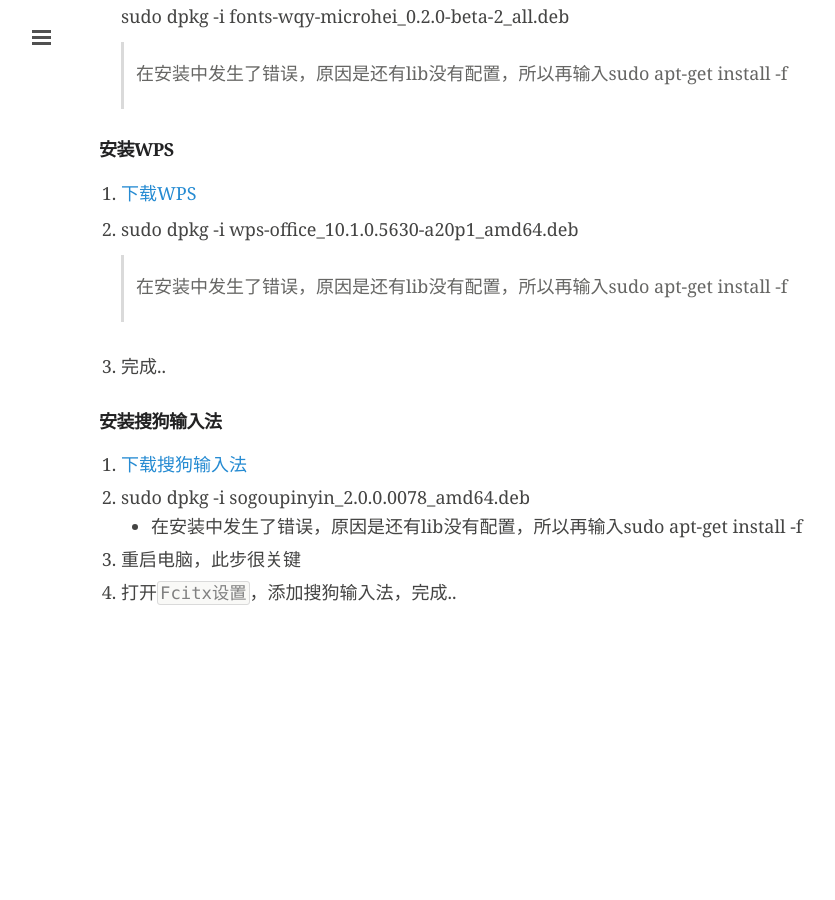
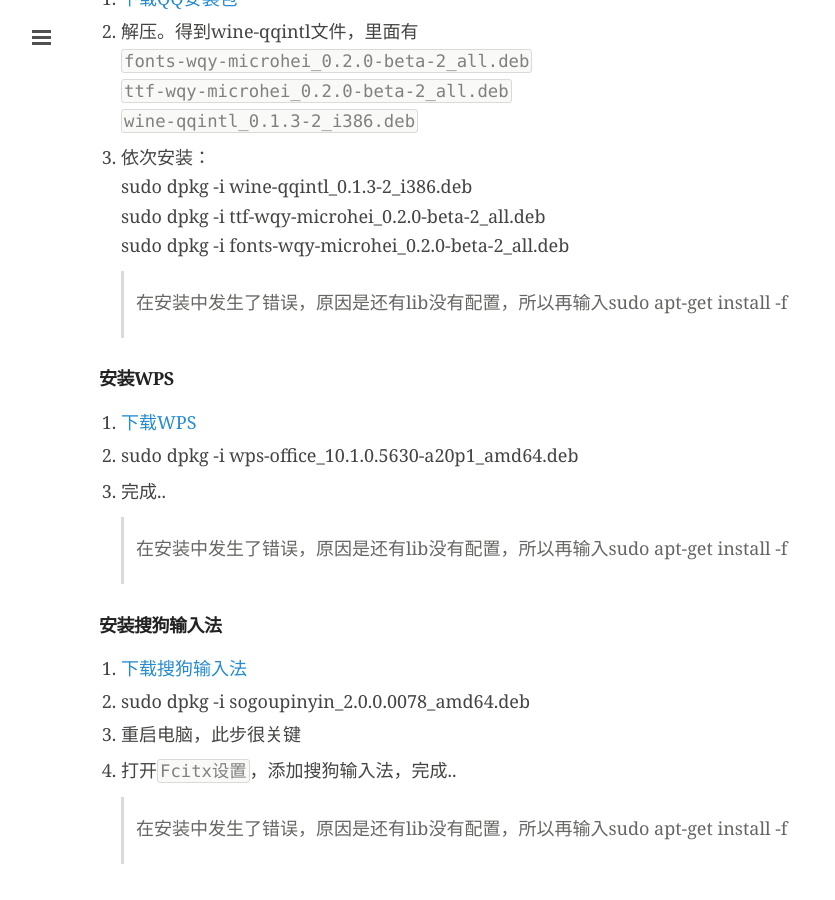
Before and after one commit to Lsqboy/jekyll_bolg, a Jekyll site: the page built from _posts/2016-08-02-ubuntu-use.md, in a window 1280 px wide and 900 px high, scrolled down 2310 px. Shown: the whole window, without its empty margins (1-836 px from the left). Built offline with Jekyll 4.4.1, drawn with Linux system fonts in a browser that asks for light colours; comment, search, counter and statistics services are not loaded; before the commit the page ends 2954 px from its top, so only the background shows below that.

Commit message:
新增ubuntu使用体验

```diff
--- a/_posts/2016-08-02-ubuntu-use.md
+++ b/_posts/2016-08-02-ubuntu-use.md
@@ -6,12 +6,14 @@
 
 > 基于ubuntu 16.04 使用体验， 希望对大家有所帮助
 
+
 #### 系统网络代理
 
 1. 可以注册个谢公屐，购买翻墙服务，一年200RMB
 2. ubuntu系统设置 --> 网络 --> 网络代理 --> 配置URL（C）
 3. 填入谢公屐的`PAC路径地址` 应用到整个系统.
 4. 完成 ..
+
 
 #### Chrome安装
 
@@ -24,13 +26,15 @@
    `sudo apt-get install google-chrome-stable`
 4. 完成..
 
+
 #### 字体库的安装
 
 1. [MSYH字体下载](http://zh.osdn.jp/projects/sfnet_allfonts/downloads/msyh.ttf/)
    或者 可以在 win10系统盘 --> Windows --> Fonts  下面拿 .ttf格式的字体
 2. sudo apt-get install font-manager
-3. ![fonts](/public/images/2016-08-02/lsqboy_fonts.png)
+3. ![fonts](/public/images/2016-08-02/fonts.png)
 4. 完成 ..
+
 
 #### JDK的安装
 1. 添加、更新源：
@@ -47,6 +51,7 @@
 3. 运行...运行前需要机子已经安装好JDK.
    用终端进入解压目录下的`bin`子目录 下，然后在终端下运行启动命令：`./studio.sh`
 3. 完成 ..
+
 
 #### 安装主题管理工具
 
@@ -70,18 +75,21 @@
 
     > 在安装中发生了错误，原因是还有lib没有配置，所以再输入sudo apt-get install -f
 
+
 #### 安装WPS
 
 1. [下载WPS](http://www.ubuntukylin.com/application/show.php?lang=cn&id=278)
 2. sudo dpkg -i wps-office_10.1.0.5630-a20p1_amd64.deb
+3. 完成..
 
    > 在安装中发生了错误，原因是还有lib没有配置，所以再输入sudo apt-get install -f
-3. 完成..
+
 
 #### 安装搜狗输入法
 
 1. [下载搜狗输入法](http://pinyin.sogou.com/linux/download.php?f=linux&bit=64)
 2. sudo dpkg -i sogoupinyin_2.0.0.0078_amd64.deb
-   - 在安装中发生了错误，原因是还有lib没有配置，所以再输入sudo apt-get install -f
 3. 重启电脑，此步很关键
 4. 打开`Fcitx设置`，添加搜狗输入法，完成..
+
+   > 在安装中发生了错误，原因是还有lib没有配置，所以再输入sudo apt-get install -f
```
Also changed, not shown: public/images/2016-08-02/fonts.png (renamed from public/images/2016-08-02/lsbqoy_fonts.png).
